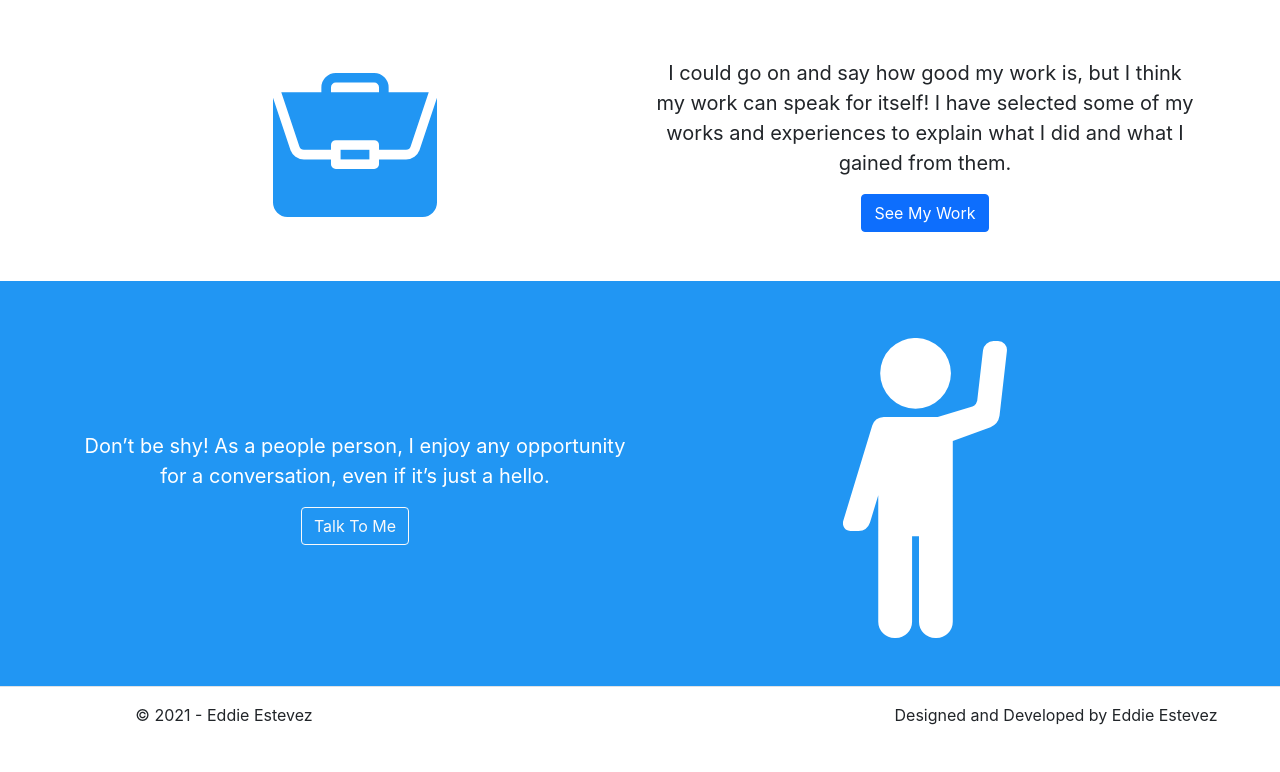
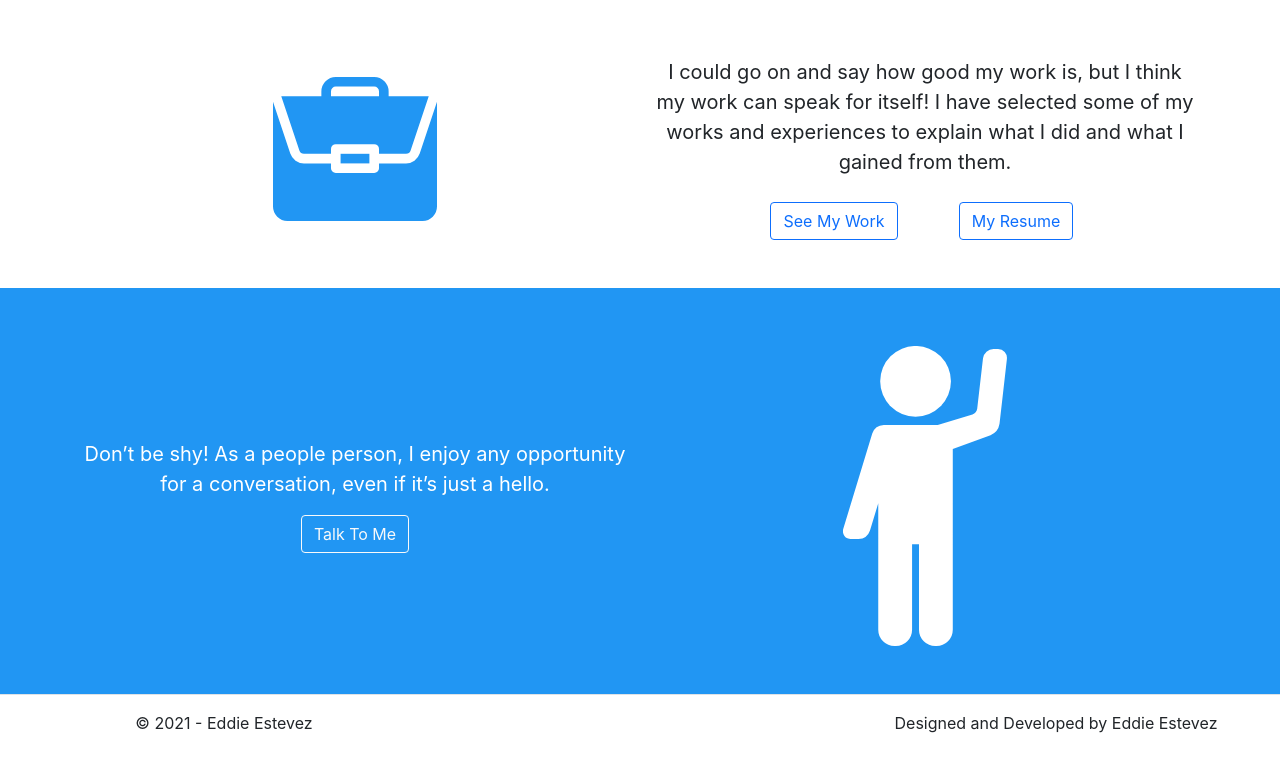
Before and after one commit to eestevez123/eddieEstevezPortfolio, a React (Create React App) app: page / in a window 1280 px wide. Shown: the part 1882-2654 px from the top of the page. Built offline with nearby package versions, Linux system fonts and the light colour scheme.

Commit message:
added my resume button on home page

```diff
--- a/src/pages/HomePage.js
+++ b/src/pages/HomePage.js
@@ -17,6 +17,8 @@ import greetingIcon from "../images/homePage/greetings.svg";
 
 import eddieProfilePic from "../images/homePage/eddieHome.png"
 import blackLineRect from "../images/homePage/blackLineRect.svg";
+
+const  eddieResumePDF = process.env.PUBLIC_URL + '/eddieResume.pdf';
 
 function HomePage(props) {
 
@@ -211,9 +213,24 @@ function HomePage(props) {
                     <p className="fs-5">I could go on and say how good my work is, but I think my work can speak for itself!
                     I have selected some of my works and experiences to explain what I did and what I gained from them. </p>
 
-                        <Link to="/mywork">
-                            <button type="button" className="btn btn-primary">See My Work</button>
-                        </Link>
+
+                    <div className="row justify-content-center g-3 g-lg-0">
+                        <div className="col-12 col-md-4">
+                            <Link to="/mywork">
+                                <button type="button" className="btn btn-outline-primary">See My Work</button>
+                            </Link>
+
+                        </div>
+                        <div className="col col-md-4">
+                            <div className="text-center">
+                                <a className="btn btn-outline-primary" role="button" href={eddieResumePDF} target='_blank' rel="noopener noreferrer">My Resume</a>
+                            </div>
+                        </div>
+
+                    </div>
+
+
+
 
                 </div>
 
```
